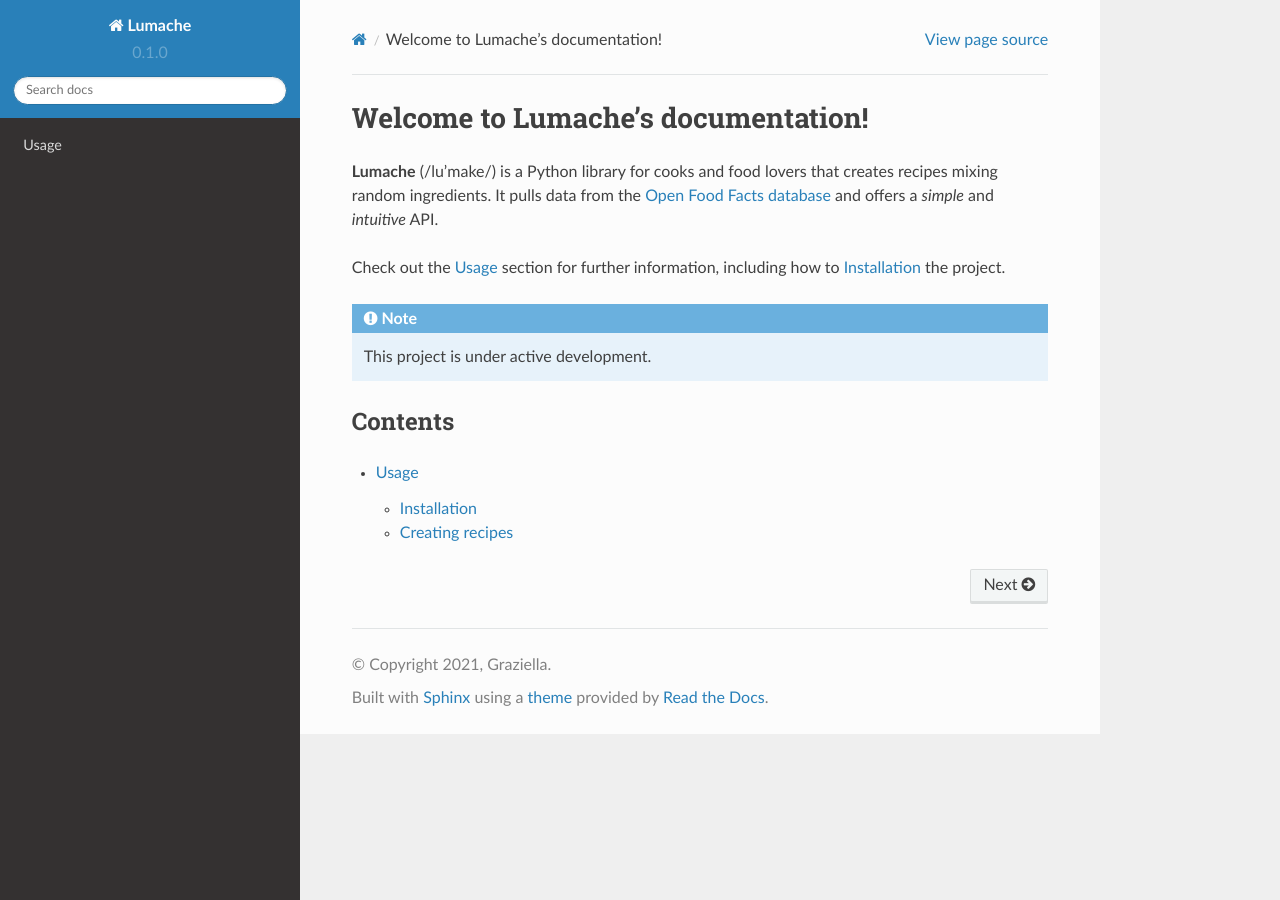
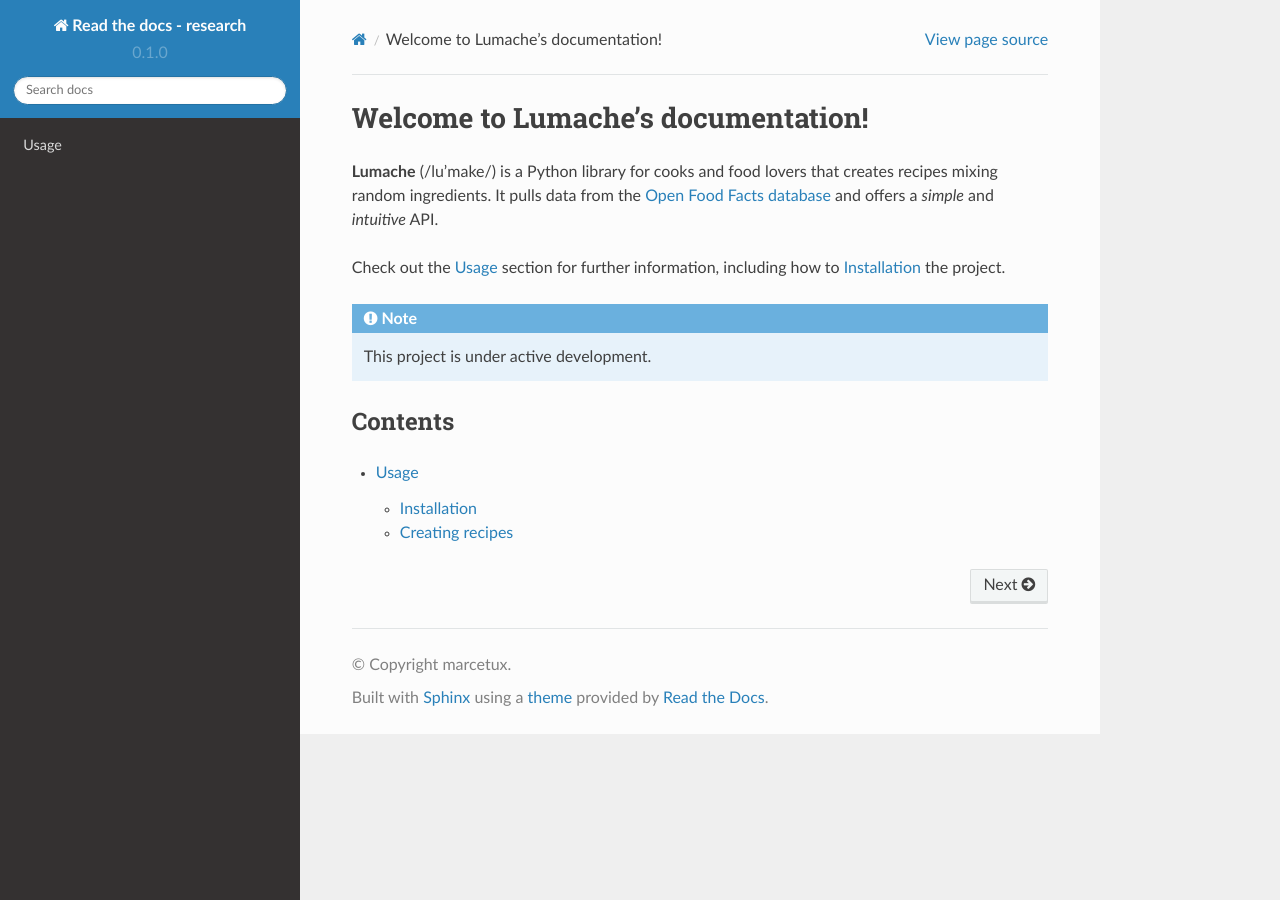
Before and after one commit to hectorMiranda/readthedocs, a Sphinx documentation site: the page built from docs/source/index.rst, in a window 1280 px wide. Built offline with Sphinx 7.4.7 and the Read the Docs theme 2.0.0, drawn with Linux system fonts in a browser that asks for light colours.

Commit message:
Update conf.py
Changing project name

```diff
--- a/docs/source/conf.py
+++ b/docs/source/conf.py
@@ -2,9 +2,9 @@
 
 # -- Project information
 
-project = 'Lumache'
-copyright = '2021, Graziella'
-author = 'Graziella'
+project = 'Read the docs - research'
+copyright = 'marcetux'
+author = 'Hector'
 
 release = '0.1'
 version = '0.1.0'
```
